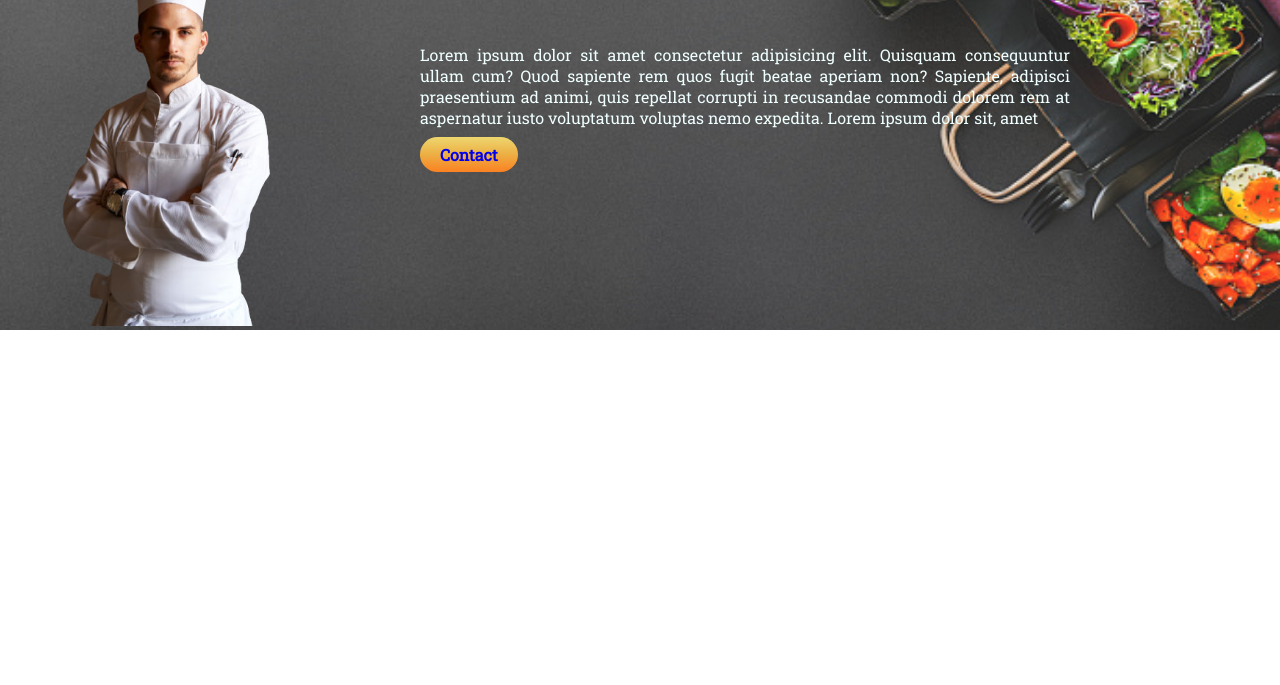
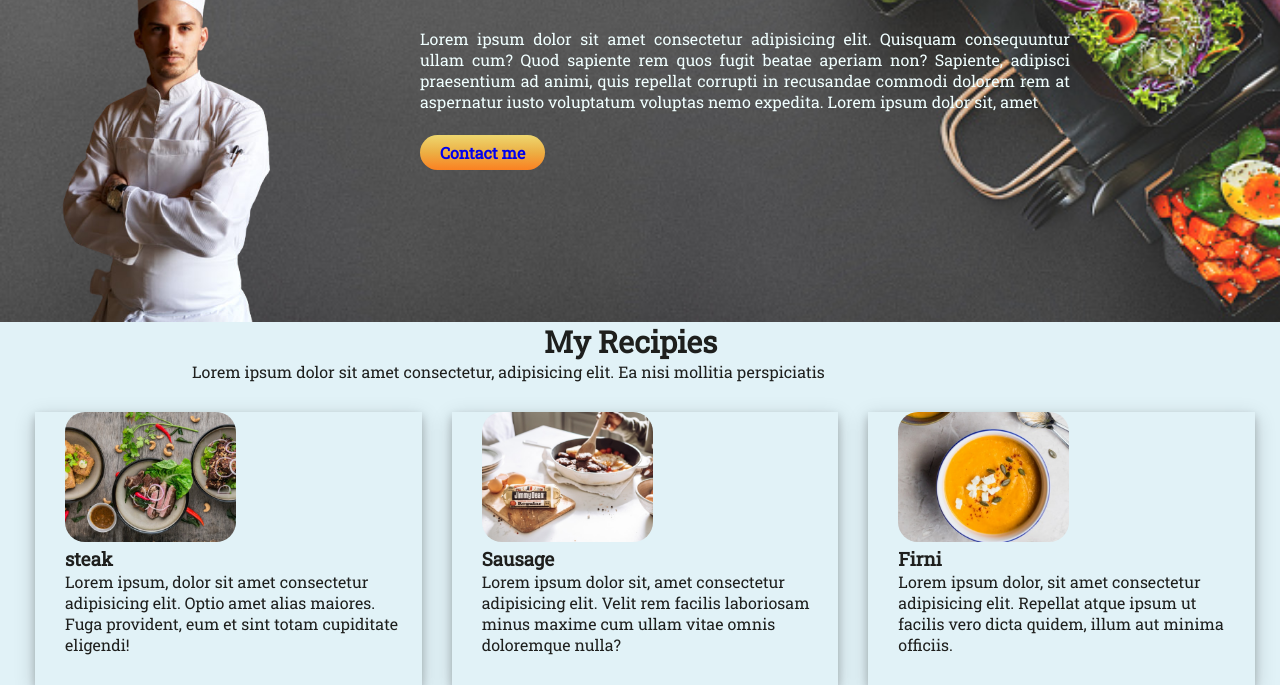
Before and after one commit to Raiyaann/food-network, a plain HTML site: page index.html in a window 1280 px wide. Shown: the part 605-1290 px from the top of the page. Before the commit the page ends 935 px from the top, so only its background shows below. Drawn offline with Linux system fonts and the light colour scheme.

Commit message:
third commit

```diff
--- a/index.html
+++ b/index.html
@@ -24,7 +24,9 @@
                     obcaecati nulla soluta alias nisi eaque ducimus modi ullam odit itaque tempora non voluptatum
                     praesentium
                     repudiandae cum maiores facilis aspernatur.</p>
+
                 <a href="https://www.foodpanda.com.bd/" class="link-button" target="_blank">Order Now</a>
+
             </div>
             <div class="half-width">
                 <img src="images/first.png" class="half-width-img" alt="food">
@@ -48,9 +50,36 @@
                     commodi dolorem rem at aspernatur iusto voluptatum voluptas nemo expedita. Lorem ipsum dolor sit,
                     amet
                 </p>
-                <a href="https://www.facebook.com/safwan.ryaan" class="link-button" target="_blank">Contact</a>
+                <a href="https://www.facebook.com/safwan.ryaan" class="link-button" target="_blank">Contact me</a>
             </div>
-
+        </div>
+    </section>
+    <section class="bg-color">
+        <div>
+            <h2 id="header-text">My Recipies</h2>
+            <p id="paragraph-text">Lorem ipsum dolor sit amet consectetur, adipisicing elit. Ea nisi mollitia
+                perspiciatis
+            </p>
+        </div>
+        <div class="flexible-container">
+            <div class="recipie-item" id="steak">
+                <img src="images/recipie2.jpg" class="fix-img" alt="recipie">
+                <h3>steak</h3>
+                <p>Lorem ipsum, dolor sit amet consectetur adipisicing elit. Optio amet alias maiores. Fuga provident,
+                    eum et sint totam cupiditate eligendi!</p>
+            </div>
+            <div class="recipie-item" id="sausage">
+                <img src="images/recipie1.jpg" class="fix-img" alt="recipie">
+                <h3>Sausage</h3>
+                <p>Lorem ipsum dolor sit, amet consectetur adipisicing elit. Velit rem facilis laboriosam minus maxime
+                    cum ullam vitae omnis doloremque nulla?</p>
+            </div>
+            <div class="recipie-item" id="firni">
+                <img src="images/recipie3.png" class="fix-img" alt="recipie">
+                <h3>Firni</h3>
+                <p>Lorem ipsum dolor, sit amet consectetur adipisicing elit. Repellat atque ipsum ut facilis vero dicta
+                    quidem, illum aut minima officiis.</p>
+            </div>
 
         </div>
     </section>
--- a/style.css
+++ b/style.css
@@ -1,7 +1,11 @@
+*{
+    margin: 0;
+    padding: 0;
+}
 body{
     font-family: 'Roboto Slab', serif;
-    margin: 0;
-    padding: 0;
+
+
 }
 .bg-color{
     background-color: #E1F2F7;
@@ -11,6 +15,14 @@ body{
 }
 h1{
     font-size: 50px;
+    margin-top: 30px;
+    margin-bottom: 50px;
+}
+h2{
+    font-size: 30px;
+}
+p{
+    margin-bottom: 30px;
 }
 #company-logo{
     display: block;
@@ -26,17 +38,17 @@ h1{
     display: flex;
     margin-left: 20px;
     margin-right: 10px;
-    margin-bottom: 0px;
 }
 .half-width{
     width: 50%;
+
 
 }
 .half-width-img{
     width: 75%;
     border-radius: 30px;
     margin-left: 80px;
-    margin-bottom: 0px;
+    margin-bottom: -4px;
 
 }
 .link-button{
@@ -45,7 +57,6 @@ h1{
     padding: 7px 20px;
     font-weight: 600;
     border-radius: 20px;
-    margin-top: 30px;
 }
 .bg-image{
     background-image: url(images/bg-image.jpg);
@@ -57,7 +68,7 @@ h1{
 }
 #sect-img{
     width: 300px;
-    margin-bottom: 0;
+    margin-bottom: -4px;
     margin-right: 100px;
     padding-bottom: 0px;
 }
@@ -67,3 +78,28 @@ h1{
     font-weight: 200;
 
 }
+#header-text{
+    display: block;
+    margin-left: auto;
+    margin-right: auto;
+    width: 15%;
+}
+#paragraph-text{
+    display: block;
+    margin-left: auto;
+    margin-right: auto;
+    width: 70%;
+}
+.recipie-item{
+    width: 34%;
+    box-shadow: 0 4px 8px 0 rgba(0, 0, 0, 0.2), 0 6px 20px 0 rgba(0, 0, 0, 0.19);
+    margin-left: 15px;
+    margin-right: 15px;
+    padding-left: 30px;
+    padding-right: 15px;
+
+}
+.fix-img{
+    width: 50%;
+    border-radius: 20px;
+}
```
Also changed, not shown: images/7.png (deleted), images/ASFDSA.png (deleted), images/Frame 56.jpg (deleted), images/Frame 57.jpg (deleted), images/Frame 58.jpg (deleted), images/Frame 59.jpg (deleted), images/bg.jpg (deleted), images/bg3.jpg (deleted), images/first.png, images/recipie1.jpg (added), images/recipie2.jpg (added), images/recipie3.png (added), images/sec1.png (deleted).
